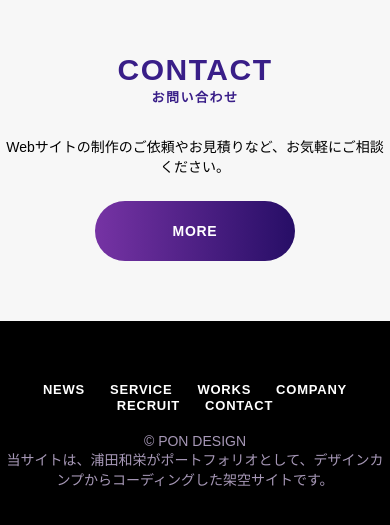
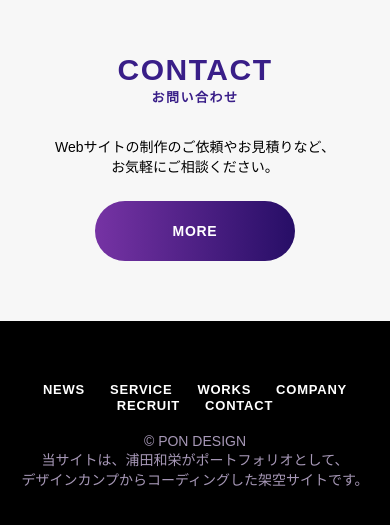
Before and after one commit to zbaaaaarm/pon_design, a plain HTML site: page company.html in a window 390 px wide. Shown: the part 2411-2936 px from the top of the page. Drawn offline with nearby package versions, Linux system fonts and the light colour scheme.

Commit message:
Add files via upload

```diff
--- a/company.html
+++ b/company.html
@@ -139,7 +139,7 @@
 					</div>
 					<div class="contact__body">
 						<div class="contact__text">
-							Webサイトの制作のご依頼やお見積りなど、お気軽にご相談ください。
+							Webサイトの制作のご依頼やお見積りなど、<br class="mobile-br">お気軽にご相談ください。
 						</div>
 						<div class="contact__link">
 							<a href="contact.html" class="btn">MORE</a>
@@ -162,7 +162,7 @@
 			</nav>
 			<div class="copyright">
 				<p>&copy; PON DESIGN</p>
-        <p>当サイトは、浦田和栄がポートフォリオとして、デザインカンプからコーディングした架空サイトです。</p>
+        <p>当サイトは、浦田和栄がポートフォリオとして、<br class="mobile-br">デザインカンプからコーディングした架空サイトです。</p>
 			</div>
 		</footer>
   </div>
```
Also changed, not shown: contact.html (+1 -1 lines), index.html (+1 -1 lines), news-article.html (+2 -2 lines), news.html (+2 -2 lines), recruit.html (+2 -2 lines), service.html (+2 -2 lines), works.html (+2 -2 lines).
